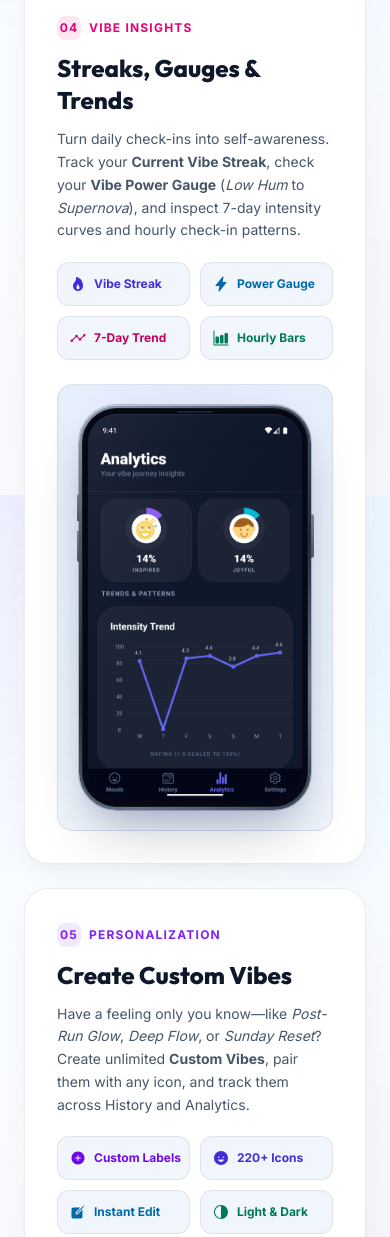
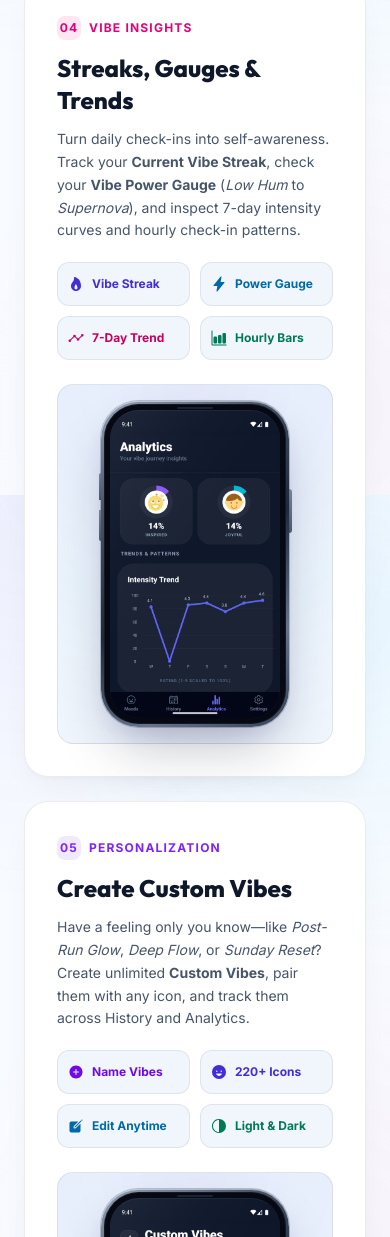
Before and after one commit to nandiraju/MOODMETER, a plain HTML site: page index.html in a window 390 px wide. Shown: the part 5413-6650 px from the top of the page. Drawn offline with nearby package versions, Linux system fonts and the light colour scheme.

Commit message:
Rebalance analytics and custom vibes cards: 7/5 split, smaller phones, no clipped pills

```diff
--- a/index.html
+++ b/index.html
@@ -726,39 +726,39 @@
                     <div id="analytics" class="grid lg:grid-cols-2 gap-6 items-stretch">
                         <!-- Screen 4: Deep Analytics -->
                         <article class="app-card rounded-3xl p-8 h-full grid sm:grid-cols-12 gap-6 items-center reveal">
-                            <div class="sm:col-span-6 h-full flex flex-col justify-between space-y-5">
+                            <div class="sm:col-span-7 h-full flex flex-col justify-between gap-5">
                                 <div class="space-y-3">
                                     <div class="inline-flex items-center gap-2 text-xs font-extrabold uppercase tracking-widest text-pink-600 dark:text-pink-400">
                                         <span class="w-6 h-6 rounded-lg bg-pink-500/12 flex items-center justify-center">04</span>
                                         Vibe Insights
                                     </div>
-                                    <h3 class="text-2xl sm:text-3xl font-extrabold">Streaks, Gauges &amp; Trends</h3>
+                                    <h3 class="text-2xl font-extrabold">Streaks, Gauges &amp; Trends</h3>
                                     <p class="text-sm leading-relaxed">
                                         Turn daily check-ins into self-awareness. Track your <strong>Current Vibe Streak</strong>, check your <strong>Vibe Power Gauge</strong> (<em>Low Hum</em> to <em>Supernova</em>), and inspect 7-day intensity curves and hourly check-in patterns.
                                     </p>
                                 </div>
                                 <div class="grid grid-cols-2 gap-2.5 text-xs font-bold">
-                                    <div class="h-11 px-3 rounded-xl subtle-tile text-indigo-700 dark:text-indigo-300 flex items-center gap-2 whitespace-nowrap">
+                                    <div class="h-11 px-2.5 rounded-xl subtle-tile text-indigo-700 dark:text-indigo-300 flex items-center gap-2 whitespace-nowrap">
                                         <ion-icon name="flame" class="text-base shrink-0"></ion-icon>
                                         <span>Vibe Streak</span>
                                     </div>
-                                    <div class="h-11 px-3 rounded-xl subtle-tile text-sky-700 dark:text-sky-300 flex items-center gap-2 whitespace-nowrap">
+                                    <div class="h-11 px-2.5 rounded-xl subtle-tile text-sky-700 dark:text-sky-300 flex items-center gap-2 whitespace-nowrap">
                                         <ion-icon name="flash" class="text-base shrink-0"></ion-icon>
                                         <span>Power Gauge</span>
                                     </div>
-                                    <div class="h-11 px-3 rounded-xl subtle-tile text-pink-700 dark:text-pink-300 flex items-center gap-2 whitespace-nowrap">
+                                    <div class="h-11 px-2.5 rounded-xl subtle-tile text-pink-700 dark:text-pink-300 flex items-center gap-2 whitespace-nowrap">
                                         <ion-icon name="analytics" class="text-base shrink-0"></ion-icon>
                                         <span>7-Day Trend</span>
                                     </div>
-                                    <div class="h-11 px-3 rounded-xl subtle-tile text-emerald-700 dark:text-emerald-300 flex items-center gap-2 whitespace-nowrap">
+                                    <div class="h-11 px-2.5 rounded-xl subtle-tile text-emerald-700 dark:text-emerald-300 flex items-center gap-2 whitespace-nowrap">
                                         <ion-icon name="bar-chart" class="text-base shrink-0"></ion-icon>
                                         <span>Hourly Bars</span>
                                     </div>
                                 </div>
                             </div>
-                            <div class="sm:col-span-6">
-                                <div class="phone-stage rounded-2xl p-5">
-                                    <div class="titanium-phone w-full max-w-[232px]">
+                            <div class="sm:col-span-5">
+                                <div class="phone-stage rounded-2xl p-4">
+                                    <div class="titanium-phone w-full max-w-[188px]">
                                         <div class="titanium-bezel">
                                             <div class="titanium-screen">
                                                 <img src="app_screens/04-mood-trends.webp" alt="Mood Meter Analytics screen displaying 14% Inspired and 14% Joyful donut gauges alongside a 7-day Intensity Trend line chart" width="1080" height="1920" loading="lazy" decoding="async" class="w-full h-auto block">
@@ -771,39 +771,39 @@
 
                         <!-- Screen 5: Custom Vibes -->
                         <article class="app-card rounded-3xl p-8 h-full grid sm:grid-cols-12 gap-6 items-center reveal" style="transition-delay: 100ms;">
-                            <div class="sm:col-span-6 h-full flex flex-col justify-between space-y-5">
+                            <div class="sm:col-span-7 h-full flex flex-col justify-between gap-5">
                                 <div class="space-y-3">
                                     <div class="inline-flex items-center gap-2 text-xs font-extrabold uppercase tracking-widest text-violet-600 dark:text-violet-400">
                                         <span class="w-6 h-6 rounded-lg bg-violet-500/12 flex items-center justify-center">05</span>
                                         Personalization
                                     </div>
-                                    <h3 class="text-2xl sm:text-3xl font-extrabold">Create Custom Vibes</h3>
+                                    <h3 class="text-2xl font-extrabold">Create Custom Vibes</h3>
                                     <p class="text-sm leading-relaxed">
                                         Have a feeling only you know—like <em>Post-Run Glow</em>, <em>Deep Flow</em>, or <em>Sunday Reset</em>? Create unlimited <strong>Custom Vibes</strong>, pair them with any icon, and track them across History and Analytics.
                                     </p>
                                 </div>
                                 <div class="grid grid-cols-2 gap-2.5 text-xs font-bold">
-                                    <div class="h-11 px-3 rounded-xl subtle-tile text-violet-700 dark:text-violet-300 flex items-center gap-2 whitespace-nowrap">
+                                    <div class="h-11 px-2.5 rounded-xl subtle-tile text-violet-700 dark:text-violet-300 flex items-center gap-2 whitespace-nowrap">
                                         <ion-icon name="add-circle" class="text-base shrink-0"></ion-icon>
-                                        <span>Custom Labels</span>
+                                        <span>Name Vibes</span>
                                     </div>
-                                    <div class="h-11 px-3 rounded-xl subtle-tile text-indigo-700 dark:text-indigo-300 flex items-center gap-2 whitespace-nowrap">
+                                    <div class="h-11 px-2.5 rounded-xl subtle-tile text-indigo-700 dark:text-indigo-300 flex items-center gap-2 whitespace-nowrap">
                                         <ion-icon name="happy" class="text-base shrink-0"></ion-icon>
                                         <span>220+ Icons</span>
                                     </div>
-                                    <div class="h-11 px-3 rounded-xl subtle-tile text-sky-700 dark:text-sky-300 flex items-center gap-2 whitespace-nowrap">
+                                    <div class="h-11 px-2.5 rounded-xl subtle-tile text-sky-700 dark:text-sky-300 flex items-center gap-2 whitespace-nowrap">
                                         <ion-icon name="create" class="text-base shrink-0"></ion-icon>
-                                        <span>Instant Edit</span>
+                                        <span>Edit Anytime</span>
                                     </div>
-                                    <div class="h-11 px-3 rounded-xl subtle-tile text-emerald-700 dark:text-emerald-300 flex items-center gap-2 whitespace-nowrap">
+                                    <div class="h-11 px-2.5 rounded-xl subtle-tile text-emerald-700 dark:text-emerald-300 flex items-center gap-2 whitespace-nowrap">
                                         <ion-icon name="contrast" class="text-base shrink-0"></ion-icon>
                                         <span>Light &amp; Dark</span>
                                     </div>
                                 </div>
                             </div>
-                            <div class="sm:col-span-6">
-                                <div class="phone-stage rounded-2xl p-5">
-                                    <div class="titanium-phone w-full max-w-[232px]">
+                            <div class="sm:col-span-5">
+                                <div class="phone-stage rounded-2xl p-4">
+                                    <div class="titanium-phone w-full max-w-[188px]">
                                         <div class="titanium-bezel">
                                             <div class="titanium-screen">
                                                 <img src="app_screens/05-custom-moods.webp" alt="Custom Vibes screen showing Create New Vibe button and personal emotions Energized, Grateful, Focused, Calm, and Inspired" width="1080" height="1920" loading="lazy" decoding="async" class="w-full h-auto block">
```
